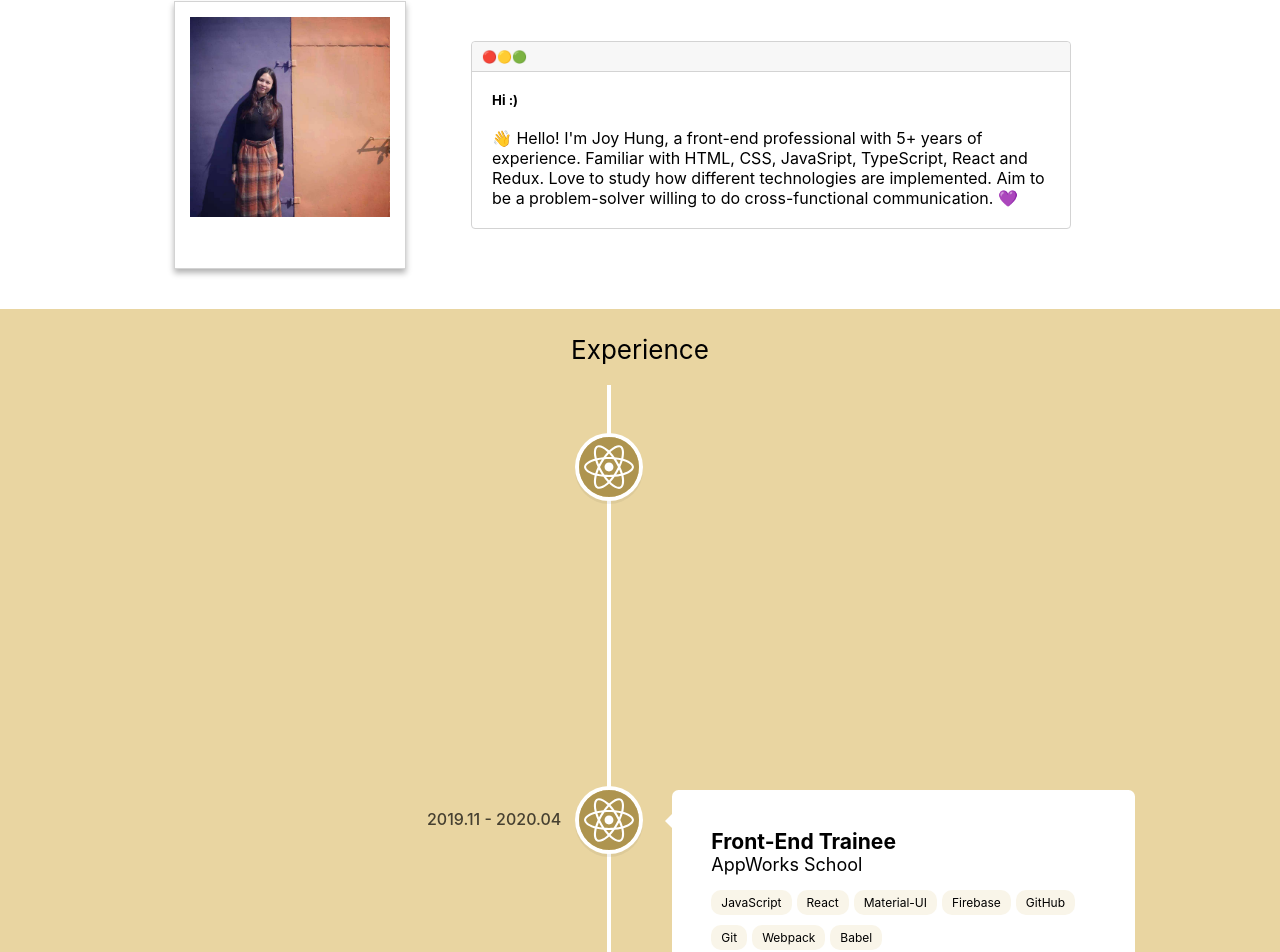
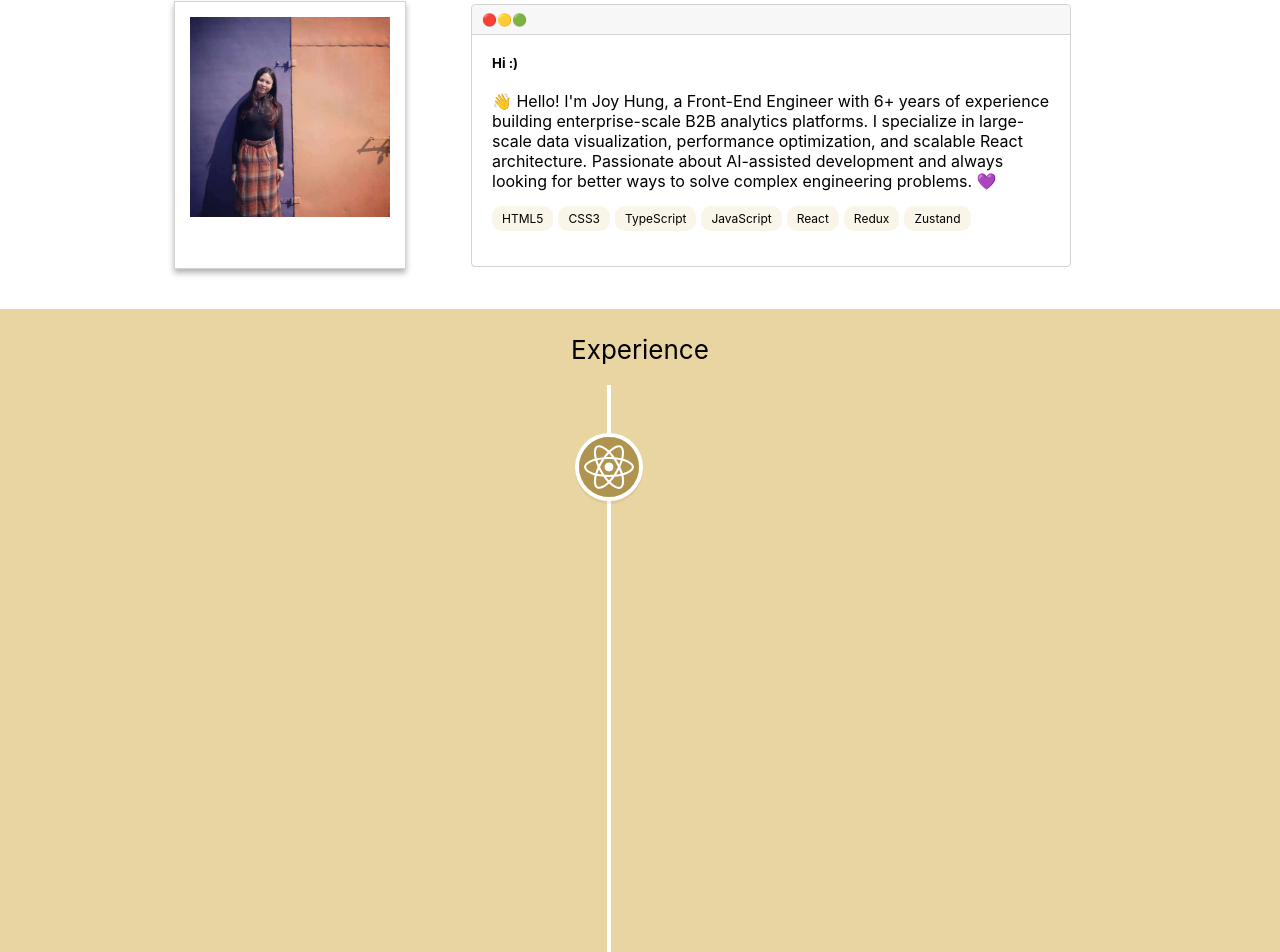
Before and after one commit to CodewJoy/portfolio, a React (Vite) app: page / in a window 1280 px wide. Shown: the part 495-1447 px from the top of the page. Built offline with nearby package versions, Linux system fonts and the light colour scheme.

Commit message:
modify experience for 6 years

```diff
--- a/src/components/About.tsx
+++ b/src/components/About.tsx
@@ -9,6 +9,15 @@ interface AboutProps {
     intro: string;
   };
 }
+const skills: string[] = [
+  "HTML5",
+  "CSS3",
+  "TypeScript",
+  "JavaScript",
+  "React",
+  "Redux",
+  "Zustand",
+];
 
 const StyledWrapper = styled.section`
   width: 100%;
@@ -60,7 +69,20 @@ const StyledIntro = styled.div`
   font-size: 16px;
   text-align: left;
 `;
-
+const StyledSkill = styled.div`
+  display: flex;
+  flex-wrap: wrap;
+  align-items: center;
+  margin: 10px 0;
+  font-size: 12px;
+`;
+const StyledBadge = styled.div`
+  width: fit-content;
+  padding: 5px 10px;
+  margin: 5px 5px 5px 0;
+  border-radius: 10px;
+  background: #f9f5e9;
+`;
 const About: React.FC<AboutProps> = (props) => {
   const { transText } = props;
 
@@ -77,6 +99,11 @@ const About: React.FC<AboutProps> = (props) => {
             <h5>{transText.hi} :)</h5>
             <br />
             {transText.intro}
+            <StyledSkill>
+              {skills.map((s, i) => (
+                <StyledBadge key={`${s}-${i}`}>{s}</StyledBadge>
+              ))}
+            </StyledSkill>
           </StyledIntro>
         </StyledCard>
       </StyledContentWrapper>
--- a/src/components/Experience.tsx
+++ b/src/components/Experience.tsx
@@ -17,6 +17,7 @@ interface ExperienceItem {
   company: string;
   title: string;
   time: string;
+  highlights: string[];
   skill: string[];
 }
 const experience: ExperienceItem[] = [
@@ -24,6 +25,16 @@ const experience: ExperienceItem[] = [
     company: "Groundhog Technologies",
     title: "Frontend Web Developer",
     time: "2020.06 - Present",
+    highlights: [
+      "Developed enterprise-grade B2B geospatial analytics platforms using React, TypeScript, Redux, and Styled-Components.",
+      "Built high-performance data visualization with Mapbox (2D/3D), Highcharts, Canvas, and SVG for large-scale geospatial datasets.",
+      "Reduced initial loading time from 5s to under 0.5s through virtualization, lazy loading, and selective rendering.",
+      "Collaborated with backend engineers to optimize API design, Vector Tiles, and GeoJSON delivery for scalable map rendering.",
+      "Created reusable UI components, including drag-and-drop report builders, improving consistency and development efficiency.",
+      "Refactored component architecture to reduce unnecessary re-renders and improve maintainability.",
+      "Leveraged AI-assisted development (Claude Code) for architecture, refactoring, debugging, and rapid prototyping.",
+      "Owned frontend delivery for two production applications, working closely with PMs, designers, backend engineers, and QA.",
+    ],
     skill: [
       "JavaScript",
       "TypeScript",
@@ -45,6 +56,11 @@ const experience: ExperienceItem[] = [
     company: "AppWorks School",
     title: "Front-End Trainee",
     time: "2019.11 - 2020.04",
+    highlights: [
+      "Selected from 300+ applicants with a 10% acceptance rate.",
+      "Built two web applications and two developer tools during an intensive 16-week engineering program.",
+      "Collaborated with backend and iOS engineers to deliver chatbot and e-commerce features in an Agile team.",
+    ],
     skill: [
       "JavaScript",
       "React",
@@ -106,6 +122,12 @@ const Experience = (props) => {
       <StyledTimelineContent>
         <h3>{item.title}</h3>
         <div>{item.company}</div>
+        <br />
+        <ul>
+          {item.highlights.map((highlight) => (
+            <li key={highlight}>{highlight}</li>
+          ))}
+        </ul>
         <StyledSkill>
           {item.skill.map((s, i) => (
             <StyledBadge key={`${s}-${i}`}>{s}</StyledBadge>
--- a/src/i18n.ts
+++ b/src/i18n.ts
@@ -28,7 +28,7 @@ const resources: Resources = {
       AboutMe: "ABOUT ME",
       Hi: "Hi",
       Intro:
-        "👋  Hello! I'm Joy Hung, a front-end professional with 5+ years of experience. Familiar with HTML, CSS, JavaSript, TypeScript, React and Redux. Love to study how different technologies are implemented. Aim to be a problem-solver willing to do cross-functional communication. 💜",
+        "👋 Hello! I'm Joy Hung, a Front-End Engineer with 6+ years of experience building enterprise-scale B2B analytics platforms. I specialize in large-scale data visualization, performance optimization, and scalable React architecture. Passionate about AI-assisted development and always looking for better ways to solve complex engineering problems. 💜",
       "Map Animation with Mapbox": "Map Animation with Mapbox",
       "Markdown Blog with Next.js": "Markdown Blog with Next.js",
       "Realtime Weather App with React Hooks":
@@ -59,7 +59,7 @@ const resources: Resources = {
       AboutMe: "關於我",
       Hi: "嗨",
       Intro:
-        "👋 你好。我是洪以真，一個有 5+ 年經驗的前端工程師。熟悉 HTML，CSS，JavaSript，TypeScript，React 與 Redux。喜歡研究不同前端應用技術，樂意與不同部門溝通並解決問題 💜",
+        "👋 嗨，我是 Joy Hung，一位擁有 6 年以上經驗的前端工程師，專注於打造企業級 B2B 分析平台。我擅長大型資料視覺化、效能最佳化，以及可擴展的 React 架構設計，並熱衷於 AI 輔助開發，持續探索更有效率的方式解決複雜的工程問題。💜",
       "3D Map Data Visualization with Threebox":
         "使用 Threebox 製作 3D 地圖資料視覺化",
       "Map Animation with Mapbox": "使用 Mapbox 製作地圖動畫",
```
